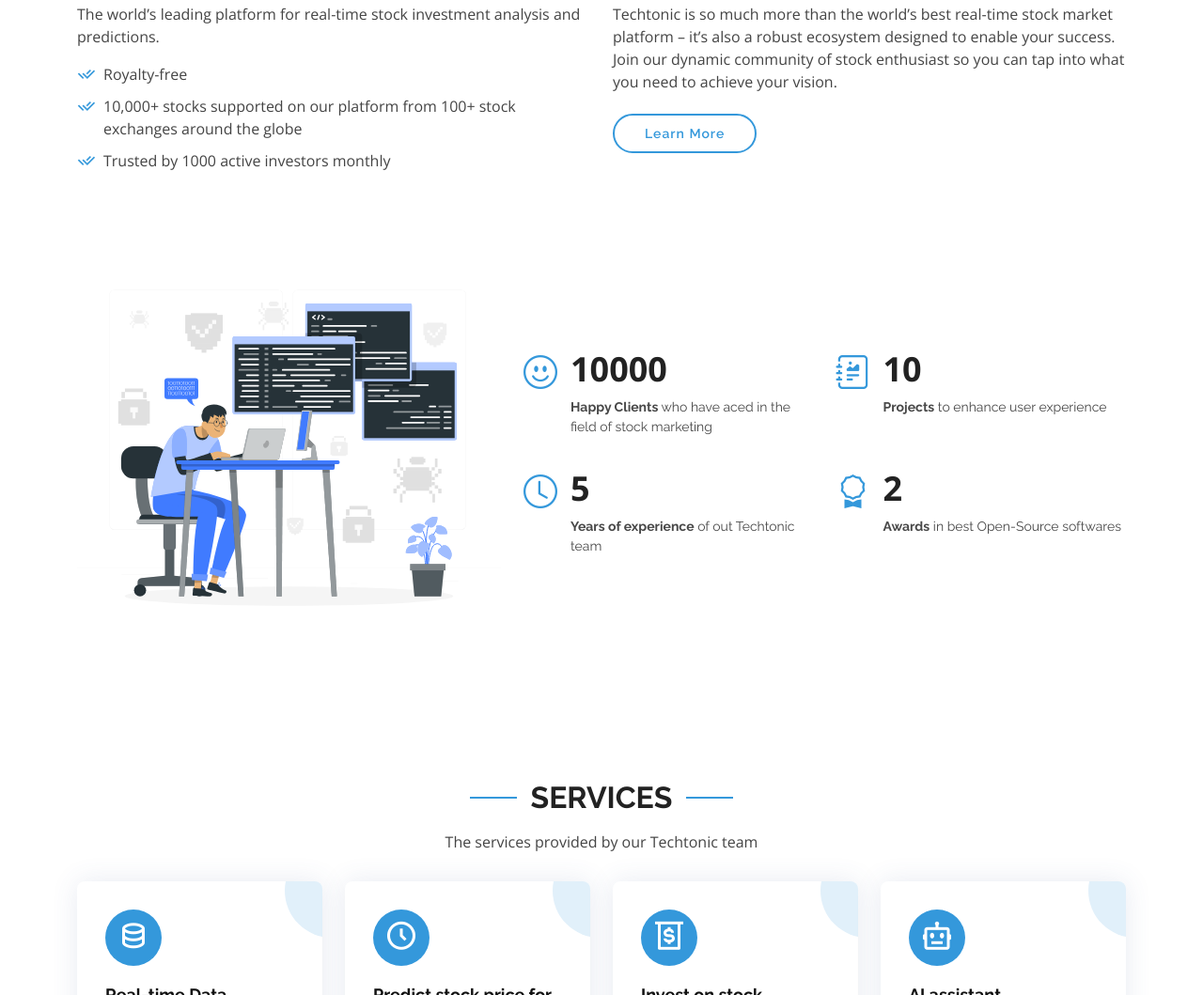
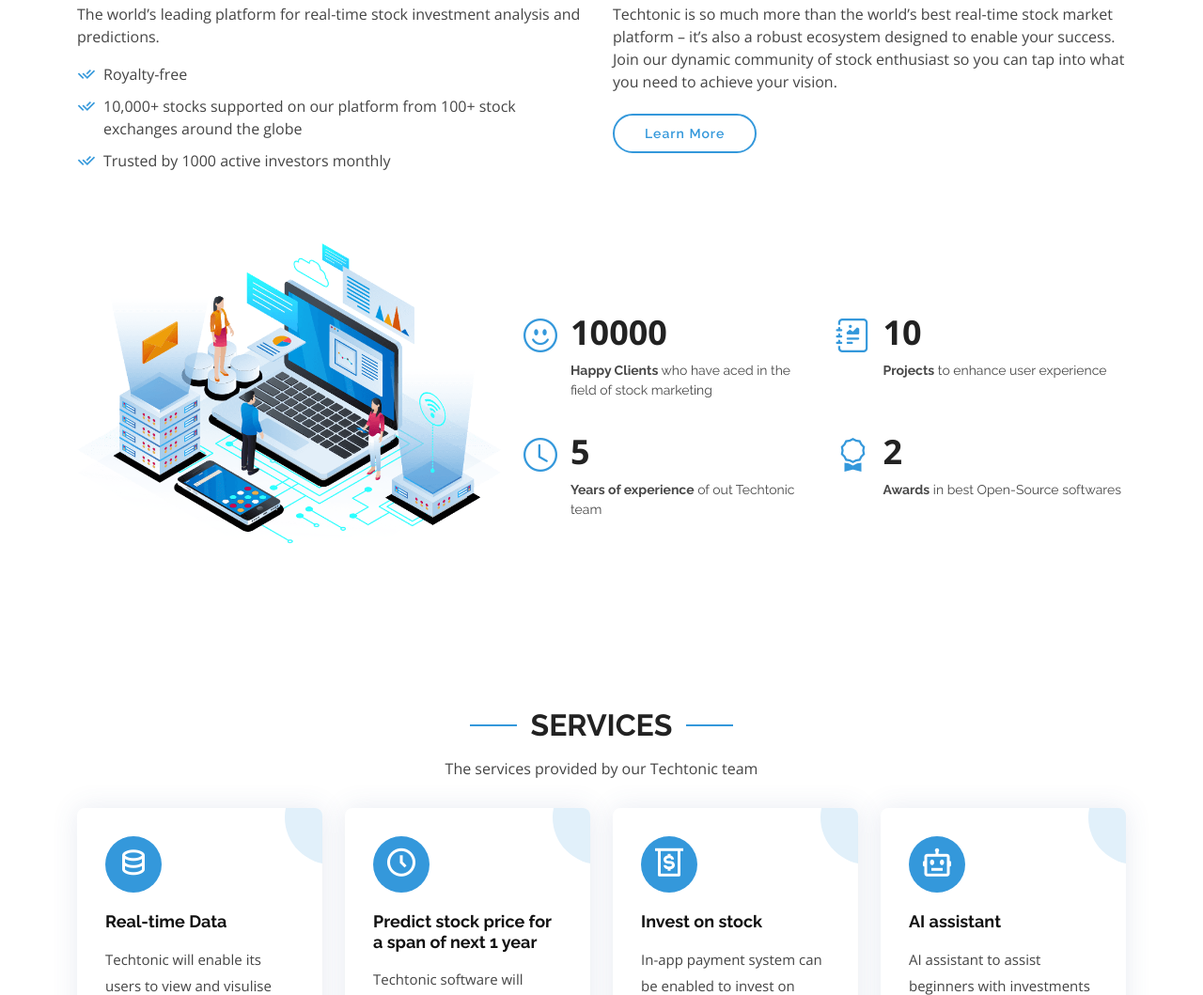
Before and after one commit to Kumar-laxmi/Techtonic, a plain HTML site: page index.html in a window 1280 px wide. Shown: the part 763-1822 px from the top of the page at 94% size. Drawn offline with nearby package versions, Linux system fonts and the light colour scheme.

Commit message:
Design upgradation

```diff
--- a/index.html
+++ b/index.html
@@ -113,7 +113,7 @@
 
         <div class="row">
           <div class="image col-xl-5 d-flex align-items-stretch justify-content-center justify-content-xl-start" data-aos="fade-right" data-aos-delay="150">
-            <img src="assets/svg/Code typing-rafiki.svg" alt="" class="img-fluid">
+            <img src="assets/img/img2.png" alt="" class="img-fluid">
           </div>
 
           <div class="col-xl-7 d-flex align-items-stretch pt-4 pt-xl-0" data-aos="fade-left" data-aos-delay="300">
```
Also changed, not shown: assets/img/hero-img.png, assets/img/img2.png (added), assets/img/temp.png (added).
